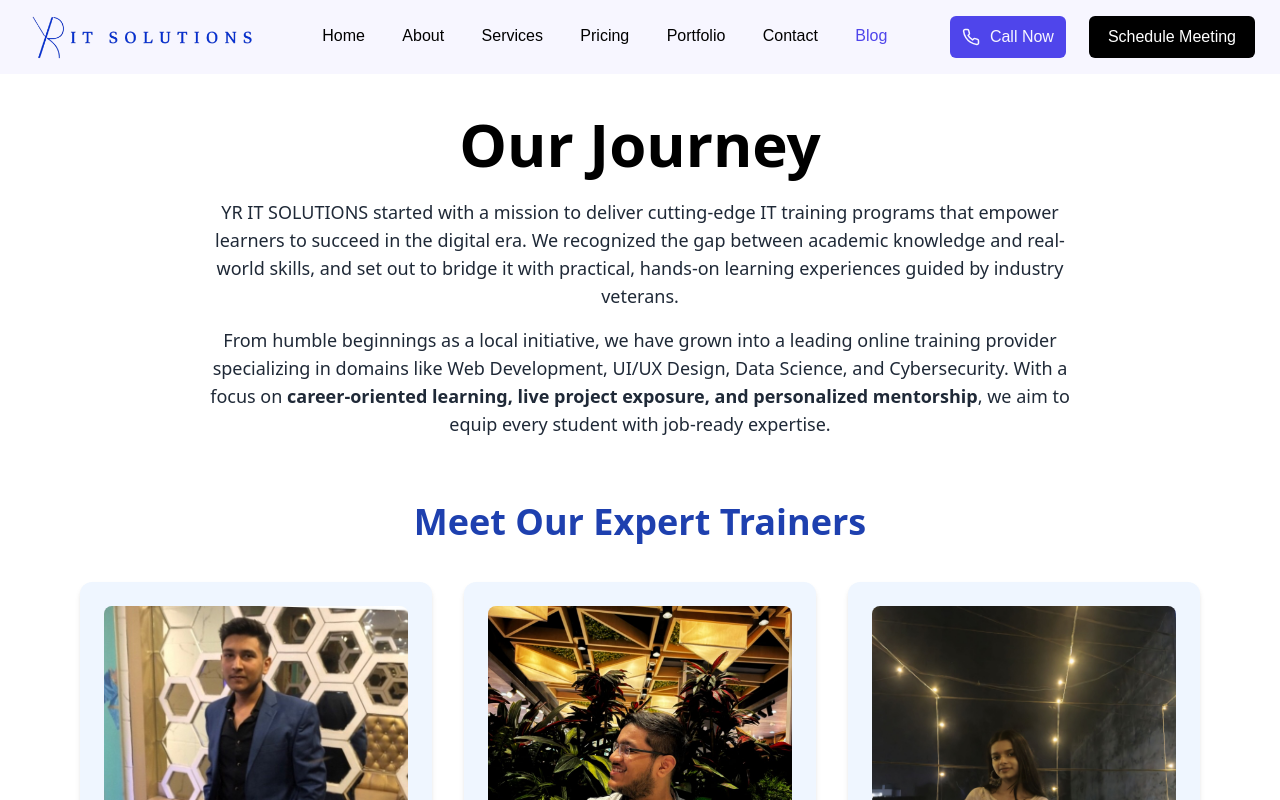
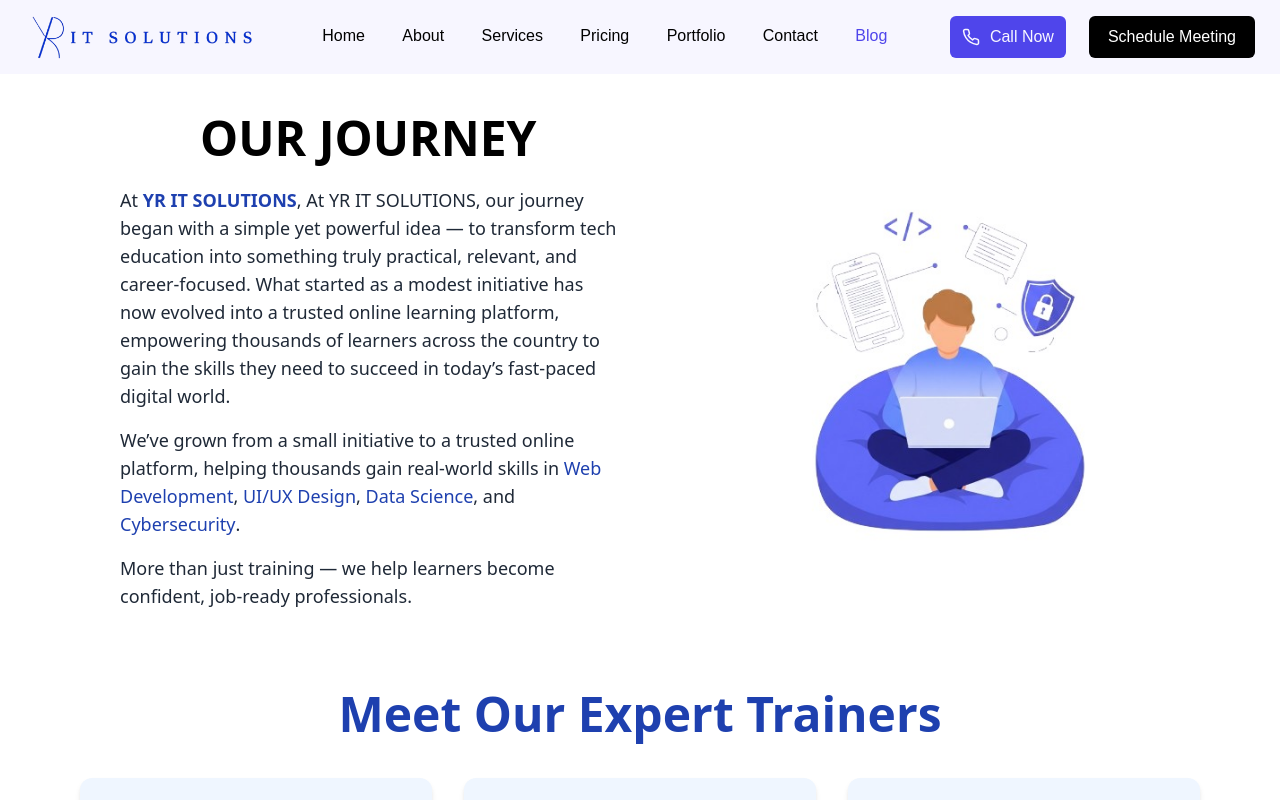
Before and after one commit to ridhi2100/YR-IT-SOLUTIONS, a React (Create React App) app: page /blog in a window 1280 px wide. Shown: the top 800 px of the page. Built offline with nearby package versions, Linux system fonts and the light colour scheme.

Commit message:
updated blog

```diff
--- a/src/pages/Blog.jsx
+++ b/src/pages/Blog.jsx
@@ -5,23 +5,43 @@
 import trainer2 from '../assets/trainer2.jpg';
 import trainer3 from '../assets/trainer3.jpg';
 import cybersecurity from '../assets/cybersecurity.jpg';
+import blog from '../assets/blog.jpg';
 const BlogPage = () => {
   return (
     <div className="bg-white text-gray-800 font-sans px-4 py-10 md:px-20">
       {/* Section: Our Journey */}
-      <section className="mb-16">
-        <h2 className="text-6xl font-bold text-center mb-6 text-black">Our Journey</h2>
-        <p className="text-lg text-center max-w-4xl mx-auto">
-          YR IT SOLUTIONS started with a mission to deliver cutting-edge IT training programs that empower learners to succeed in the digital era. We recognized the gap between academic knowledge and real-world skills, and set out to bridge it with practical, hands-on learning experiences guided by industry veterans.
-        </p>
-        <p className="text-lg text-center max-w-4xl mx-auto mt-4">
-          From humble beginnings as a local initiative, we have grown into a leading online training provider specializing in domains like Web Development, UI/UX Design, Data Science, and Cybersecurity. With a focus on <strong>career-oriented learning, live project exposure, and personalized mentorship</strong>, we aim to equip every student with job-ready expertise.
-        </p>
-      </section>
+      <section className="mb-20">
+  <div className="flex flex-col-reverse md:flex-row items-center gap-10 md:gap-20">
 
+    {/* Text Content */}
+    <div className="md:w-1/2 text-center md:text-left md:ml-10">
+      <h2 className="text-5xl font-bold mb-6 ml-20 text-black">OUR JOURNEY</h2>
+      <p className="text-lg mb-4">
+        At <span className="font-semibold text-blue-800">YR IT SOLUTIONS</span>, At YR IT SOLUTIONS, our journey began with a simple yet powerful idea — to transform tech education into something truly practical, relevant, and career-focused.
+        What started as a modest initiative has now evolved into a trusted online learning platform, empowering thousands of learners across the country to gain the skills they need to succeed in today’s fast-paced digital world.
+      </p>
+      <p className="text-lg mb-4">
+        We’ve grown from a small initiative to a trusted online platform, helping thousands gain real-world skills in <span className="text-blue-800 font-medium">Web Development</span>, <span className="text-blue-800 font-medium">UI/UX Design</span>, <span className="text-blue-800 font-medium">Data Science</span>, and <span className="text-blue-800 font-medium">Cybersecurity</span>.
+      </p>
+      <p className="text-lg">
+        More than just training — we help learners become confident, job-ready professionals.
+      </p>
+    </div>
+
+    {/* Image */}
+    <div className="md:w-1/2">
+      <img
+        src={blog}
+        alt="Our Journey Illustration"
+        className="w-full max-w-md mx-auto"
+      />
+    </div>
+
+  </div>
+</section>
      {/* Section: Meet Our Trainers */}
 <section className="mb-20">
-  <h2 className="text-4xl font-bold text-center mb-10 text-blue-800">Meet Our Expert Trainers</h2>
+  <h2 className="text-5xl font-bold text-center mb-10 text-blue-800">Meet Our Expert Trainers</h2>
 
   <div className="grid grid-cols-1 md:grid-cols-3 gap-8">
 
```
Also changed, not shown: src/assets/blog.jpg (added).
